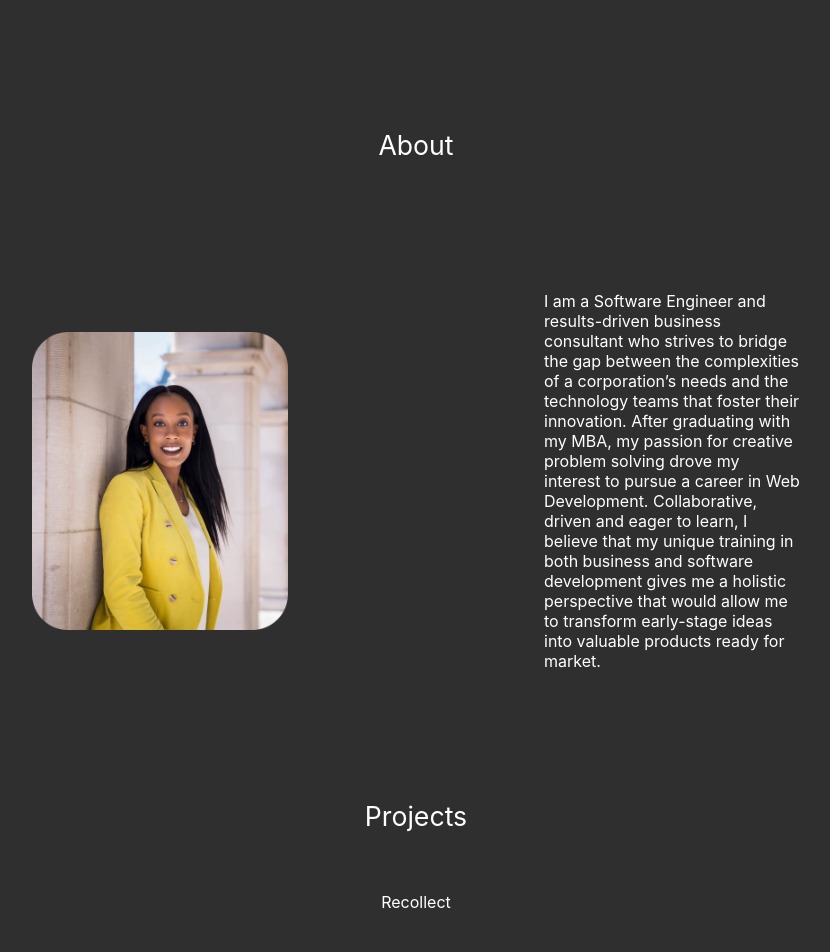
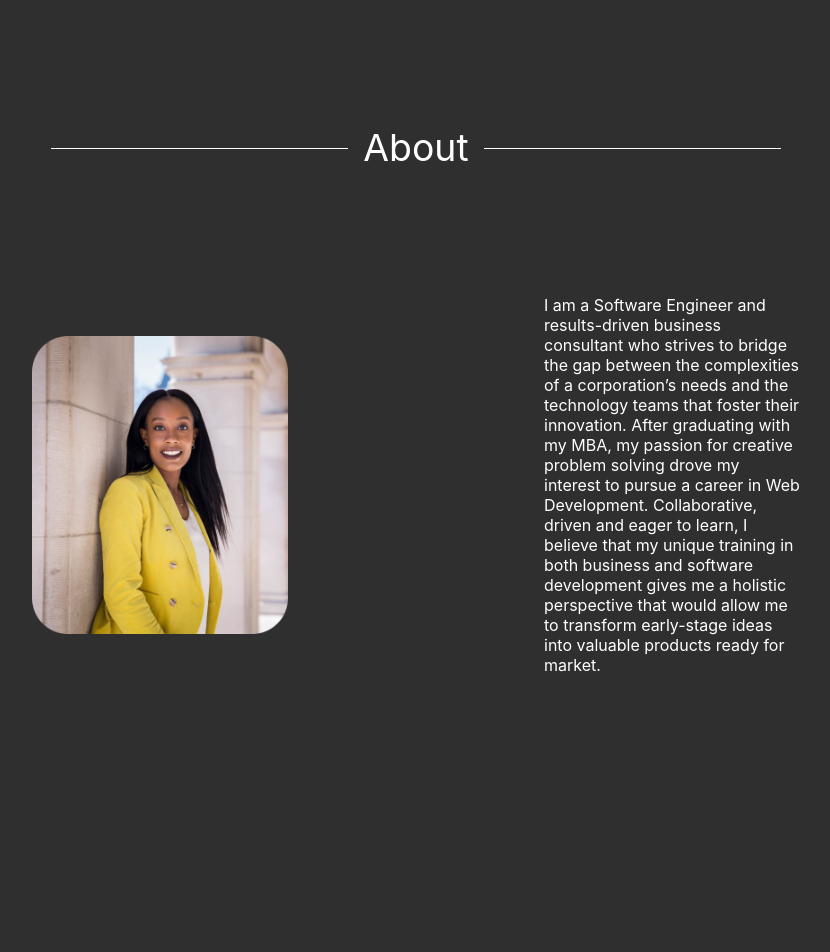
Before and after one commit to imanipaul/portfolio, a React (Create React App) app: page / in a window 1280 px wide. Shown: the part 800-1752 px from the top of the page, without its empty margins (224-1054 px from the left). Built offline with nearby package versions, Linux system fonts and the light colour scheme.

Commit message:
Add line behind titles

```diff
--- a/src/About.js
+++ b/src/About.js
@@ -4,7 +4,9 @@ import headshot from "./images/headshot.png";
 function About(props) {
   return (
     <section className="about-container" id="About">
-      <header>About</header>
+      <header>
+        <span>About</span>
+      </header>
       <div className="about-content">
         <img src={headshot} />
         <div className="about-text">
--- a/src/App.scss
+++ b/src/App.scss
@@ -103,7 +103,28 @@ html {
   height: 100vh;
 
   header {
-    font-size: 20pt;
+    font-size: 28pt;
+    position: relative;
+    z-index: 1;
+    width: 60vw;
+    text-align: center;
+
+    &:before {
+      border-top: 1px solid white;
+      content: "";
+      margin: 0 auto; /* this centers the line to the full width specified */
+      position: absolute; /* positioning must be absolute here, and relative positioning must be applied to the parent */
+      top: 50%;
+      left: 0;
+      right: 0;
+      bottom: 0;
+      width: 95%;
+      z-index: -1;
+    }
+    span {
+      background: #2f2f2f;
+      padding: 0 15px;
+    }
   }
 
   .about-content {
@@ -130,8 +151,30 @@ html {
   display: flex;
   flex-direction: column;
   align-items: center;
+  padding-top: 200px;
   header {
-    font-size: 20pt;
+    font-size: 28pt;
+    position: relative;
+    z-index: 1;
+    width: 60vw;
+    text-align: center;
+
+    &:before {
+      border-top: 1px solid white;
+      content: "";
+      margin: 0 auto; /* this centers the line to the full width specified */
+      position: absolute; /* positioning must be absolute here, and relative positioning must be applied to the parent */
+      top: 50%;
+      left: 0;
+      right: 0;
+      bottom: 0;
+      width: 95%;
+      z-index: -1;
+    }
+    span {
+      background: #2f2f2f;
+      padding: 0 15px;
+    }
   }
   .project {
     display: flex;
@@ -179,6 +222,27 @@ html {
   justify-content: space-evenly;
 
   header {
-    font-size: 20pt;
+    font-size: 28pt;
+    position: relative;
+    z-index: 1;
+    width: 60vw;
+    text-align: center;
+
+    &:before {
+      border-top: 1px solid white;
+      content: "";
+      margin: 0 auto; /* this centers the line to the full width specified */
+      position: absolute; /* positioning must be absolute here, and relative positioning must be applied to the parent */
+      top: 50%;
+      left: 0;
+      right: 0;
+      bottom: 0;
+      width: 95%;
+      z-index: -1;
+    }
+    span {
+      background: #2f2f2f;
+      padding: 0 15px;
+    }
   }
 }
--- a/src/Contact.js
+++ b/src/Contact.js
@@ -17,8 +17,10 @@ import zeplin from "./images/zeplin.png";
 
 function Contact() {
   return (
-    <div className="contact-container" id="contact">
-      <header>Get In Touch</header>
+    <div className="contact-container" id="Contact">
+      <header>
+        <span>Get In Touch</span>
+      </header>
       <div className="contact-info">
         Whether its about freelance opportunities, potential projects, or just
         to say hi, I would love to hear from you!
--- a/src/Nav.js
+++ b/src/Nav.js
@@ -7,8 +7,8 @@ export default function Nav() {
       <img src={logo} />
       <nav>
         <a href="#About">About</a>
-        <a href="#">Work</a>
-        <a href="#">Contact</a>
+        <a href="#Projects">Projects</a>
+        <a href="#Contact">Contact</a>
         <a href="#">Resume</a>
       </nav>
     </div>
--- a/src/Projects.js
+++ b/src/Projects.js
@@ -14,8 +14,10 @@ import allthingsmusicTwo from "./images/allthingsmusic-two.png";
 
 function Projects() {
   return (
-    <section className="projects-container">
-      <header>Projects</header>
+    <section className="projects-container" id="Projects">
+      <header>
+        <span>Projects</span>
+      </header>
 
       <div className="project">
         Recollect
```
